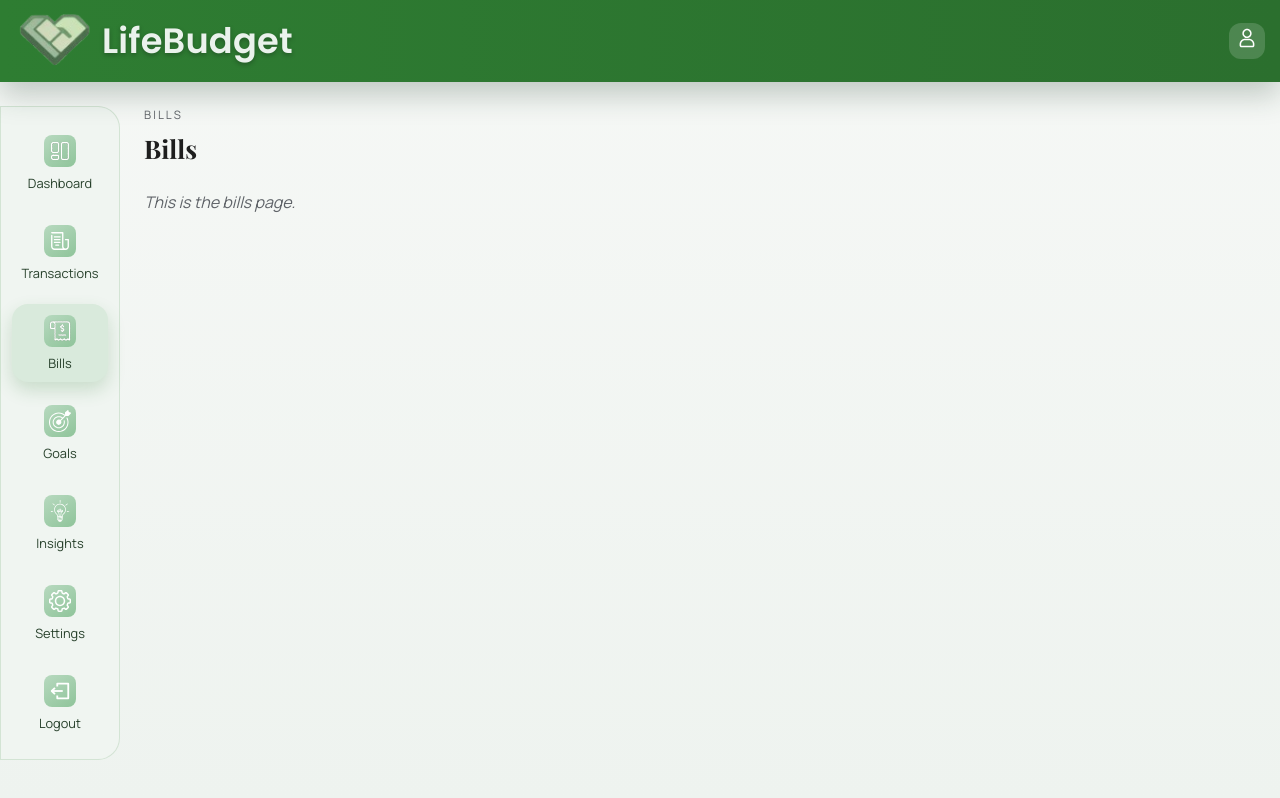
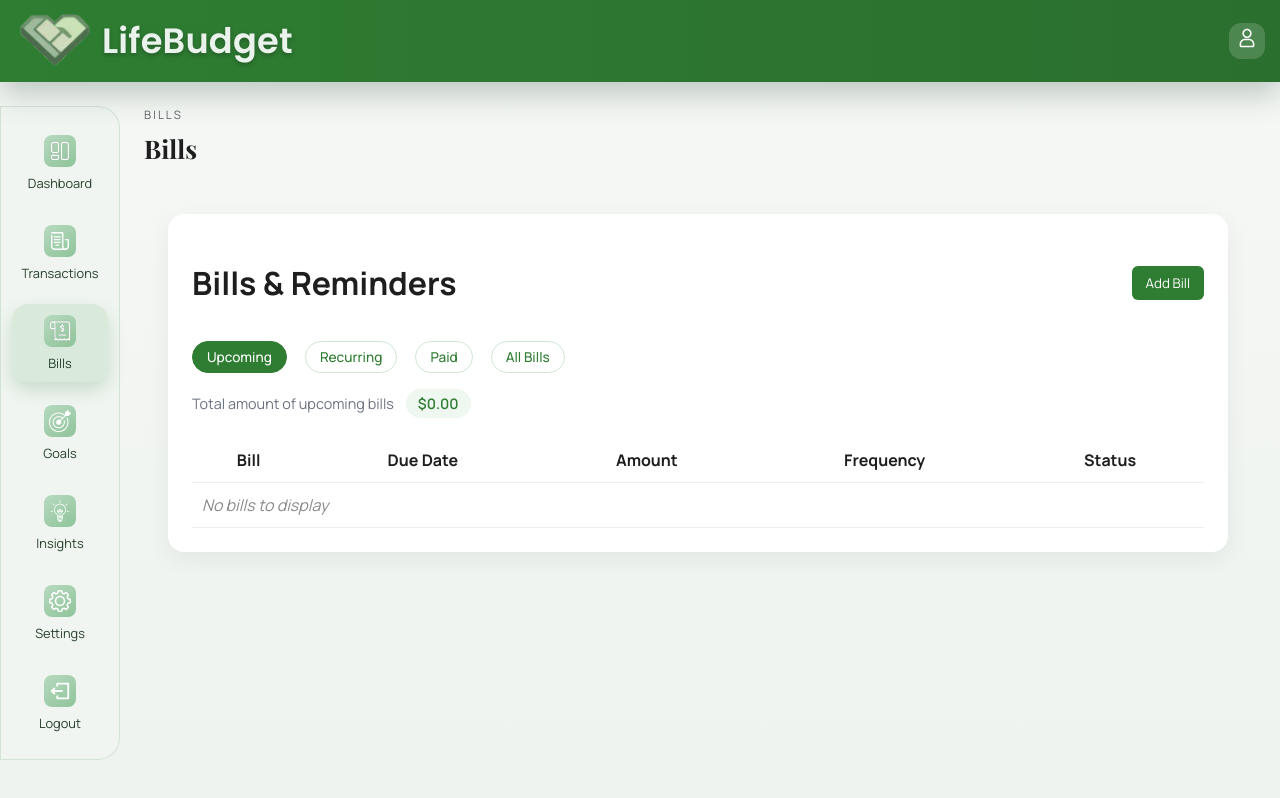
Before and after one commit to sylamarie/LifeBudget, a React (Vite) app in the folder frontend/lifebudget-web/: page /app/bills in a window 1280 px wide. Built offline with nearby package versions, Linux system fonts and the light colour scheme.

Commit message:
feat(bills): implement Bills & Payments frontend page (UI + local state)

```diff
--- /dev/null
+++ b/frontend/lifebudget-web/src/components/Bills/BillForm.jsx
@@ -0,0 +1,55 @@
+import { useState } from "react";
+
+function BillForm({ onAdd }) {
+  const [name, setName] = useState("");
+  const [amount, setAmount] = useState("");
+  const [dueDate, setDueDate] = useState("");
+
+  const handleSubmit = (e) => {
+    e.preventDefault();
+
+    onAdd({
+      id: Date.now(),
+      name,
+      amount: Number(amount),
+      dueDate,
+      frequency: "monthly",
+      status: "upcoming",
+    });
+
+
+    setName("");
+    setAmount("");
+    setDueDate("");
+  };
+
+  return (
+    <form className="bill-form" onSubmit={handleSubmit}>
+      <input
+        placeholder="Bill name"
+        value={name}
+        onChange={(e) => setName(e.target.value)}
+        required
+      />
+
+      <input
+        type="number"
+        placeholder="Amount"
+        value={amount}
+        onChange={(e) => setAmount(e.target.value)}
+        required
+      />
+
+      <input
+        type="date"
+        value={dueDate}
+        onChange={(e) => setDueDate(e.target.value)}
+        required
+      />
+
+      <button type="submit">Add Bill</button>
+    </form>
+  );
+}
+
+export default BillForm;
--- /dev/null
+++ b/frontend/lifebudget-web/src/components/Bills/BillRow.jsx
@@ -0,0 +1,17 @@
+function BillRow({ bill }) {
+  return (
+    <tr>
+      <td>{bill.name}</td>
+      <td>{bill.dueDate}</td>
+      <td>${bill.amount}</td>
+      <td>{bill.frequency}</td>
+      <td>
+        <span className={`status ${bill.status}`}>
+          {bill.status}
+        </span>
+      </td>
+    </tr>
+  );
+}
+
+export default BillRow;
--- /dev/null
+++ b/frontend/lifebudget-web/src/components/Bills/BillsFilters.jsx
@@ -0,0 +1,24 @@
+const filters = [
+  { key: "upcoming", label: "Upcoming" },
+  { key: "recurring", label: "Recurring" },
+  { key: "paid", label: "Paid" },
+  { key: "all", label: "All Bills" },
+];
+
+function BillsFilters({ active, onChange }) {
+  return (
+    <div className="bills-filters">
+      {filters.map((f) => (
+        <button
+          key={f.key}
+          className={`filter-btn ${active === f.key ? "active" : ""}`}
+          onClick={() => onChange(f.key)}
+        >
+          {f.label}
+        </button>
+      ))}
+    </div>
+  );
+}
+
+export default BillsFilters;
--- /dev/null
+++ b/frontend/lifebudget-web/src/components/Bills/BillsHeader.jsx
@@ -0,0 +1,12 @@
+function BillsHeader({ onAdd }) {
+  return (
+    <div className="bills-header">
+      <h1>Bills & Reminders</h1>
+      <button className="btn-primary" onClick={onAdd}>
+        Add Bill
+      </button>
+    </div>
+  );
+}
+
+export default BillsHeader;
--- /dev/null
+++ b/frontend/lifebudget-web/src/components/Bills/BillsModal.jsx
@@ -0,0 +1,17 @@
+import BillForm from "./BillForm";
+
+function BillsModal({ onClose, onAdd }) {
+  return (
+    <div className="modal-backdrop">
+      <div className="modal">
+        <header>
+          <h2>Add Bill</h2>
+          <button onClick={onClose}>✕</button>
+        </header>
+        <BillForm onAdd={onAdd} />
+      </div>
+    </div>
+  );
+}
+
+export default BillsModal;
--- /dev/null
+++ b/frontend/lifebudget-web/src/components/Bills/BillsPage.jsx
@@ -0,0 +1,40 @@
+import { useState } from "react";
+import BillsHeader from "./BillsHeader";
+import BillsFilters from "./BillsFilters";
+import BillsSummary from "./BillsSummary";
+import BillsTable from "./BillsTable";
+import BillsModal from "./BillsModal";
+import "./bills.css";
+
+function BillsPage() {
+  const [bills, setBills] = useState([]);
+  const [filter, setFilter] = useState("upcoming");
+  const [showModal, setShowModal] = useState(false);
+
+  const addBill = (bill) => {
+    setBills([...bills, bill]);
+    setShowModal(false);
+  };
+
+  const filteredBills = bills.filter((bill) => {
+    if (filter === "all") return true;
+    if (filter === "paid") return bill.status === "paid";
+    if (filter === "upcoming") return bill.status === "upcoming";
+    if (filter === "recurring") return bill.frequency !== "one-time";
+    return true;
+  });
+
+  return (
+    <div className="bills-page">
+      < div className="bills-card">
+            <BillsHeader onAdd={() => setShowModal(true)} />
+            <BillsFilters active={filter} onChange={setFilter} />
+            <BillsSummary bills={bills} />
+            <BillsTable bills={filteredBills} />
+        </div>
+      {showModal && <BillsModal onClose={() => setShowModal(false)} onAdd={addBill} />}
+    </div>
+  );
+}
+
+export default BillsPage;
--- /dev/null
+++ b/frontend/lifebudget-web/src/components/Bills/BillsSummary.jsx
@@ -0,0 +1,19 @@
+function BillsSummary({ bills }) {
+  const totalUpcoming = bills
+    .filter((b) => b.status === "upcoming")
+    .reduce((sum, b) => sum + b.amount, 0);
+
+  return (
+    <div className="bills-summary">
+      <span className="bills-summary-label">
+        Total amount of upcoming bills
+      </span>
+
+      <span className="bills-summary-amount">
+        ${totalUpcoming.toFixed(2)}
+      </span>
+    </div>
+  );
+}
+
+export default BillsSummary;
--- /dev/null
+++ b/frontend/lifebudget-web/src/components/Bills/BillsTable.jsx
@@ -0,0 +1,30 @@
+import BillRow from "./BillRow";
+
+function BillsTable({ bills }) {
+  return (
+    <table className="bills-table">
+      <thead>
+        <tr>
+          <th>Bill</th>
+          <th>Due Date</th>
+          <th>Amount</th>
+          <th>Frequency</th>
+          <th>Status</th>
+        </tr>
+      </thead>
+      <tbody>
+        {bills.length === 0 ? (
+          <tr>
+            <td colSpan="5" className="empty">
+              No bills to display
+            </td>
+          </tr>
+        ) : (
+          bills.map((bill) => <BillRow key={bill.id} bill={bill} />)
+        )}
+      </tbody>
+    </table>
+  );
+}
+
+export default BillsTable;
--- /dev/null
+++ b/frontend/lifebudget-web/src/components/Bills/bills.css
@@ -0,0 +1,153 @@
+.bills-page {
+  padding: 24px;
+}
+
+.bills-header {
+  display: flex;
+  justify-content: space-between;
+  align-items: center;
+}
+
+.btn-primary {
+  background: #2e7d32;
+  color: white;
+  border: none;
+  padding: 8px 14px;
+  border-radius: 6px;
+}
+
+.bills-filters {
+  margin: 16px 0;
+}
+
+.filter-btn {
+  margin-right: 8px;
+  padding: 6px 12px;
+  border-radius: 20px;
+  border: 1px solid #c8e6c9;
+  background: white;
+}
+
+.filter-btn.active {
+  background: #e8f5e9;
+}
+
+.bills-summary {
+  margin-bottom: 16px;
+}
+
+.bills-table {
+  width: 100%;
+  border-collapse: collapse;
+}
+
+.bills-table th,
+.bills-table td {
+  padding: 10px;
+  border-bottom: 1px solid #eee;
+}
+
+.status.upcoming {
+  color: #2e7d32;
+}
+
+.status.paid {
+  color: #777;
+}
+
+.modal-backdrop {
+  position: fixed;
+  inset: 0;
+  background: rgba(0,0,0,0.3);
+  display: flex;
+  justify-content: center;
+  align-items: center;
+}
+
+.modal {
+  background: white;
+  padding: 20px;
+  width: 400px;
+  border-radius: 8px;
+}
+
+.bills-summary {
+  display: flex;
+  align-items: center;
+  gap: 12px;
+  margin: 16px 0 24px;
+}
+
+.bills-summary-label {
+  font-size: 0.9rem;
+  color: #6b7280;
+}
+
+.bills-summary-amount {
+  padding: 4px 12px;
+  background-color: #eef7f0;
+  border-radius: 999px;
+  font-size: 0.9rem;
+  font-weight: 600;
+  color: #2f7d32;
+}
+
+.bills-filters {
+  display: flex;
+  gap: 10px;
+  margin: 12px 0 16px;
+}
+
+.filter-btn {
+  padding: 6px 14px;
+  border-radius: 999px;
+  border: 1px solid #cfe8d5;
+  background-color: #ffffff;
+  font-size: 0.85rem;
+  font-weight: 500;
+  color: #2f7d32;
+  cursor: pointer;
+  transition: all 0.2s ease;
+}
+
+.filter-btn:hover {
+  background-color: #f0faf3;
+}
+
+.filter-btn.active {
+  background-color: #2f7d32;
+  color: #ffffff;
+  border-color: #2f7d32;
+}
+
+.add-bill-btn {
+  padding: 10px 18px;
+  font-size: 0.9rem;
+  font-weight: 600;
+  border-radius: 8px;
+}
+
+.bills-page {
+  padding: 24px;
+}
+
+.bills-card {
+  background: #ffffff;
+  border-radius: 16px;
+  padding: 24px;
+  box-shadow: 0 8px 24px rgba(0, 0, 0, 0.06);
+}
+
+.bills-summary {
+  margin: 16px 0 20px;
+}
+
+.bills-table {
+  margin-top: 12px;
+}
+
+.empty {
+  text-align: left;
+  color: #8a8a8a;
+  font-style: italic;
+}
--- a/frontend/lifebudget-web/src/pages/BillsPage.jsx
+++ b/frontend/lifebudget-web/src/pages/BillsPage.jsx
@@ -1,5 +1,3 @@
-function BillsPage() {
-  return <p className="lb-empty">This is the bills page.</p>;
-}
+import BillsPage from "../components/Bills/BillsPage";
 
 export default BillsPage;
```
